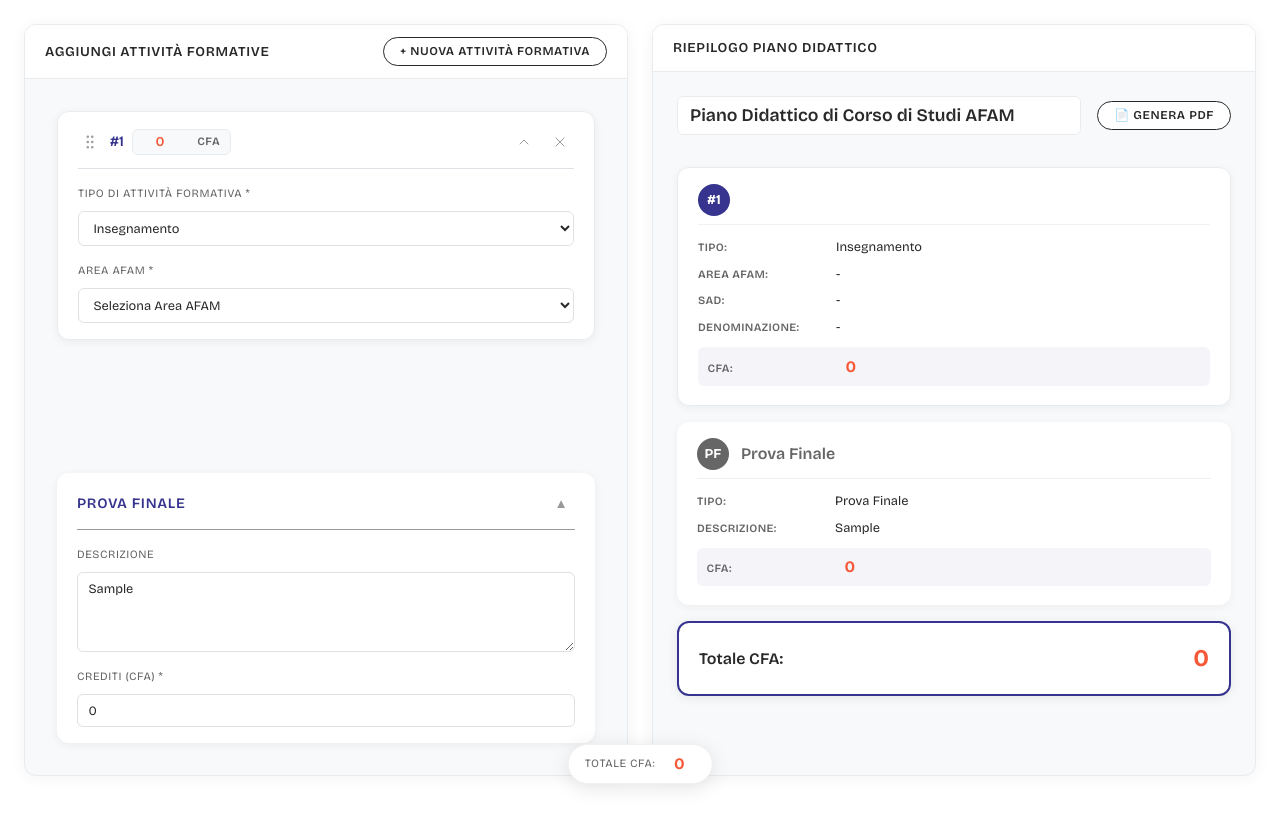
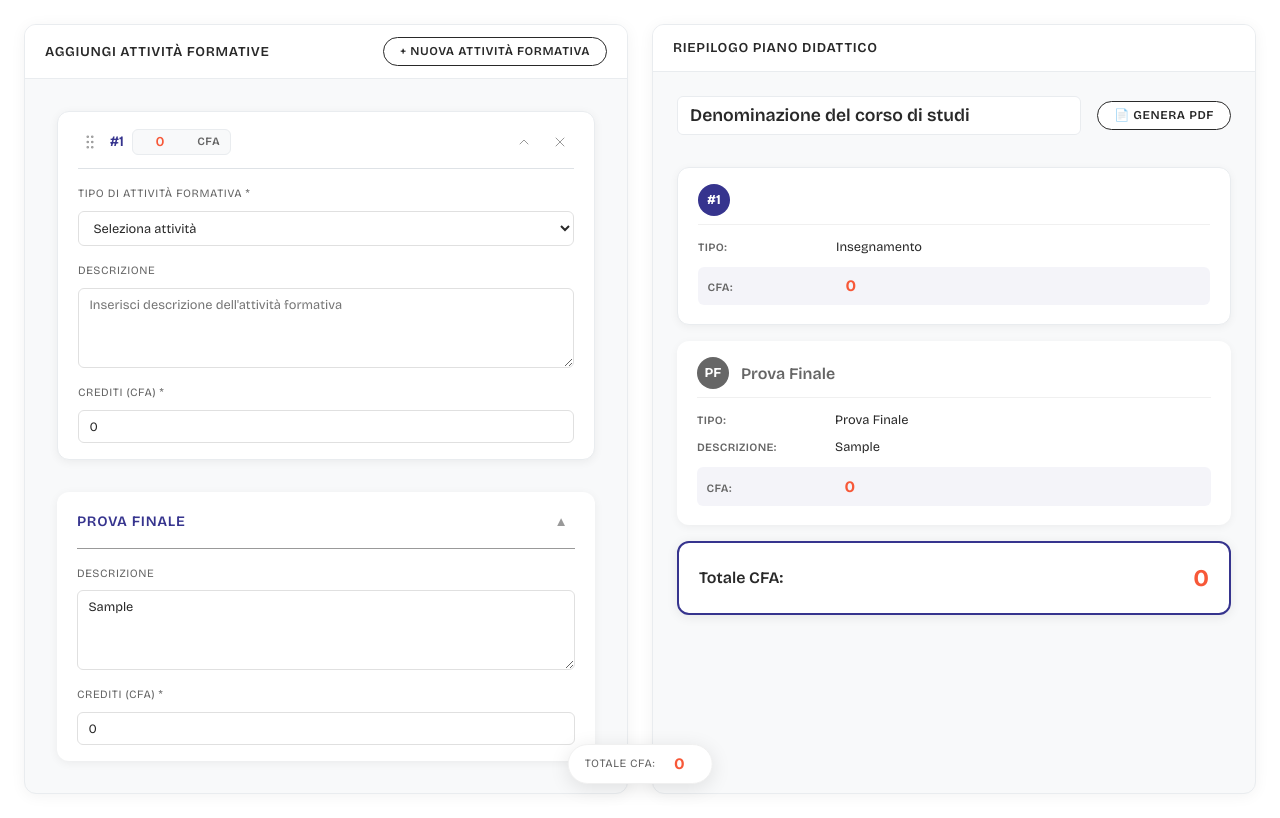
Before and after one commit to madamepolare/conscfv-compilatore, a React (Vite) app: page / in a window 1280 px wide. Both pictures are taken after typing "Sample" into the empty fields and a click on the button "+ NUOVA ATTIVITÀ FORMATIVA". Built offline with nearby package versions, Linux system fonts and the light colour scheme.

Commit message:
Fix: titolo default cambiato in 'Denominazione del corso di studi' + opzione neutra 'Seleziona attività' nel dropdown

```diff
--- a/src/App.jsx
+++ b/src/App.jsx
@@ -11,7 +11,7 @@ function App() {
   const [data, setData] = useState([])
   const [insegnamenti, setInsegnamenti] = useState([])
   const [provaFinale, setProvaFinale] = useState({ descrizione: '', cfa: 0, collapsed: false })
-  const [titoloPDF, setTitoloPDF] = useState('Piano Didattico di Corso di Studi AFAM')
+  const [titoloPDF, setTitoloPDF] = useState('Denominazione del corso di studi')
   const [loading, setLoading] = useState(true)
 
   const sensors = useSensors(
@@ -38,7 +38,7 @@ function App() {
   const addInsegnamento = () => {
     const newInsegnamento = {
       id: Date.now(),
-      tipoAttivita: 'Insegnamento',
+      tipoAttivita: '',
       nomeAttivita: '',
       areaAFAM: '',
       sad: '',
--- a/src/components/InsegnamentoForm.jsx
+++ b/src/components/InsegnamentoForm.jsx
@@ -254,10 +254,11 @@ export default function InsegnamentoForm({ insegnamento, index, data, onUpdate,
           <div className="form-group full-width">
             <label>Tipo di Attività Formativa *</label>
             <select
-              value={insegnamento.tipoAttivita || 'Insegnamento'}
+              value={insegnamento.tipoAttivita || ''}
               onChange={(e) => onUpdate(insegnamento.id, { tipoAttivita: e.target.value })}
               className="form-control"
             >
+              <option value="">Seleziona attività</option>
               <option value="Insegnamento">Insegnamento</option>
               <option value="Laboratori">Laboratori</option>
               <option value="Seminari">Seminari</option>
```
